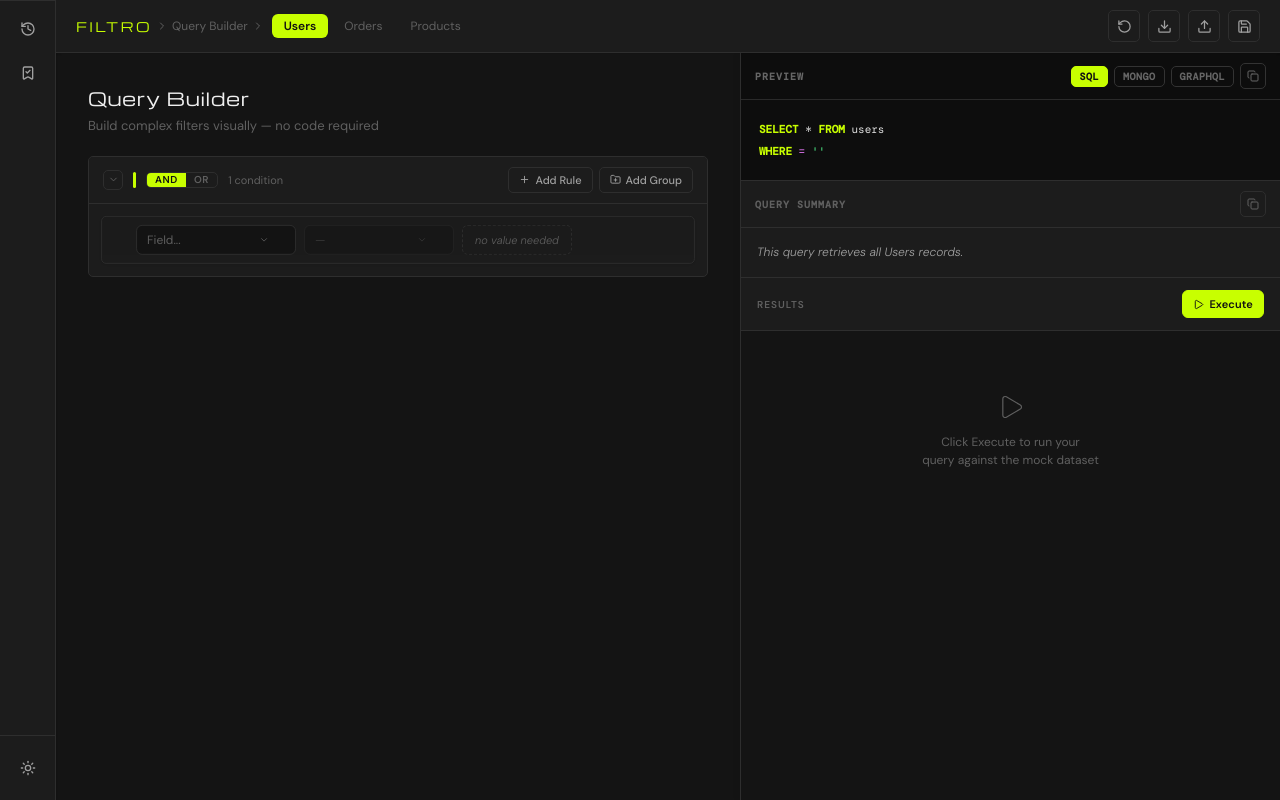
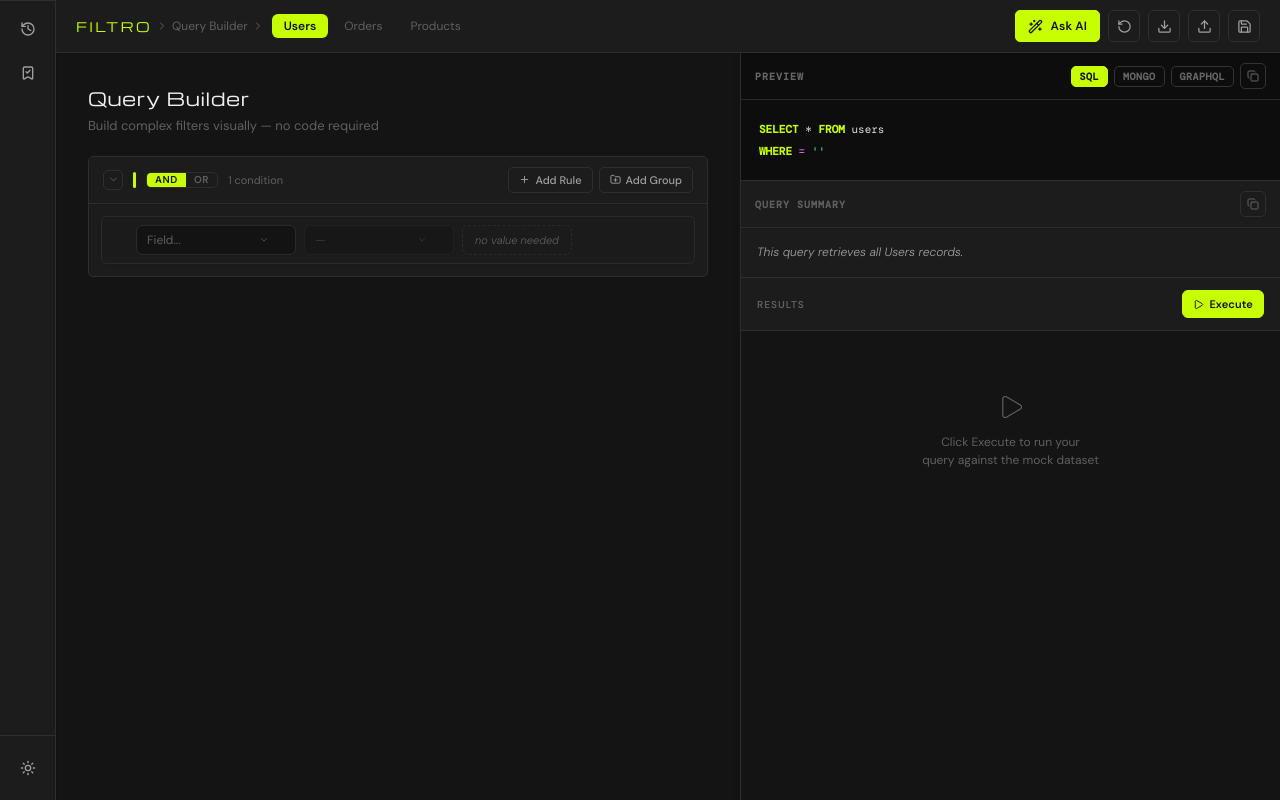
Before and after one commit to JasmineODaniel/Filtro, a Next.js app: page /builder in a window 1280 px wide. Built offline with nearby package versions, Linux system fonts and the light colour scheme.

Commit message:
ui: wire Ask AI button, Wand2 icon, light-mode preview, font fix

```diff
--- a/src/app/globals.css
+++ b/src/app/globals.css
@@ -1,4 +1,4 @@
-@import url('https://fonts.googleapis.com/css2?family=DM+Sans:ital,opsz,wght@0,9..40,300;0,9..40,400;0,9..40,500;0,9..40,600;1,9..40,300&family=DM+Mono:wght@400;500&display=swap');
+@import url('https://fonts.googleapis.com/css2?family=DM+Sans:ital,opsz,wght@0,9..40,300;0,9..40,400;0,9..40,500;0,9..40,600;1,9..40,300&family=DM+Mono:wght@400;500&family=Michroma&display=swap');
 @import "tailwindcss";
 
 :root {
@@ -33,13 +33,13 @@
   --syntax-keyword: #10b981;
   --syntax-value: #16a34a;
   --syntax-operator: #9333ea;
-  --preview-bg: #0d0d0d;
-  --preview-text: #e0e0e0;
-  --preview-border: #2a2a2a;
-  --preview-btn-border: #333333;
+  --preview-bg: #f8f8f5;
+  --preview-text: #111111;
+  --preview-border: #e2e2dd;
+  --preview-btn-border: #d0d0cb;
   --preview-btn-text: #666666;
-  --table-header-bg: #2d2d2d;
-  --table-header-text: #ffffff;
+  --table-header-bg: #f0f0eb;
+  --table-header-text: #111111;
   --radius-sm: 6px;
   --radius: 5px;
   --radius-lg: 10px;
@@ -54,6 +54,7 @@
   --space-8: 32px;
   --font-sans: 'DM Sans', sans-serif;
   --font-mono: 'DM Mono', monospace;
+  --font-display: 'Michroma', sans-serif;
 }
 
 .dark {
@@ -81,6 +82,13 @@
   --syntax-field: #60a5fa;
   --syntax-value: #4ade80;
   --syntax-operator: #e879f9;
+  --preview-bg: #0d0d0d;
+  --preview-text: #e0e0e0;
+  --preview-border: #2a2a2a;
+  --preview-btn-border: #333333;
+  --preview-btn-text: #666666;
+  --table-header-bg: #2d2d2d;
+  --table-header-text: #ffffff;
 }
 
 * {
@@ -138,3 +146,18 @@ input:focus, select:focus {
   0%, 80%, 100% { transform: translateY(0); opacity: 0.4; }
   40%           { transform: translateY(-8px); opacity: 1; }
 }
+
+@keyframes spin {
+  from { transform: rotate(0deg); }
+  to   { transform: rotate(360deg); }
+}
+
+@keyframes fadeIn {
+  from { opacity: 0; transform: translateY(4px); }
+  to   { opacity: 1; transform: translateY(0); }
+}
+
+@keyframes slideUp {
+  from { opacity: 0; transform: translateY(8px); }
+  to   { opacity: 1; transform: translateY(0); }
+}
--- a/src/app/layout.tsx
+++ b/src/app/layout.tsx
@@ -1,25 +1,5 @@
 import type { Metadata } from 'next'
-import { DM_Sans, DM_Mono, Michroma } from 'next/font/google'
 import './globals.css'
-
-const dmSans = DM_Sans({
-  subsets: ['latin'],
-  weight: ['300', '400', '500', '600'],
-  style: ['normal', 'italic'],
-  variable: '--font-sans',
-})
-
-const dmMono = DM_Mono({
-  subsets: ['latin'],
-  weight: ['400', '500'],
-  variable: '--font-mono',
-})
-
-const michroma = Michroma({
-  subsets: ['latin'],
-  weight: '400',
-  variable: '--font-display',
-})
 
 export const metadata: Metadata = {
   title: 'Filtro',
@@ -32,7 +12,7 @@ export default function RootLayout({
   children: React.ReactNode
 }) {
   return (
-    <html lang="en" className={`${dmSans.variable} ${dmMono.variable} ${michroma.variable}`} suppressHydrationWarning>
+    <html lang="en" suppressHydrationWarning>
       <head>
         <script dangerouslySetInnerHTML={{
           __html: `(function(){try{var t=localStorage.getItem('filtro-theme');document.documentElement.classList.toggle('dark',t?t==='dark':true)}catch(e){document.documentElement.classList.add('dark')}})();`
--- a/src/components/builder/Toolbar.tsx
+++ b/src/components/builder/Toolbar.tsx
@@ -11,6 +11,7 @@ import { Check, Menu, X, History, BookmarkCheck, Sun, Moon, ChevronRight } from
 import { FiltroLogo } from '@/components/ui/FiltroLogo'
 import HistoryPanel from './HistoryPanel'
 import PresetsPanel from './PresetsPanel'
+import { GenerateQueryModal } from './GenerateQueryModal'
 
 type DrawerPanel = 'history' | 'presets' | null
 
@@ -23,6 +24,7 @@ export default function Toolbar() {
   const [drawerOpen, setDrawerOpen] = useState(false)
   const [drawerPanel, setDrawerPanel] = useState<DrawerPanel>(null)
   const [pdfLoading, setPdfLoading] = useState(false)
+  const [showGenerateModal, setShowGenerateModal] = useState(false)
   const isMobile = useIsMobile()
 
   const closeDrawer = useCallback(() => {
@@ -213,6 +215,18 @@ export default function Toolbar() {
         )}
 
         <div style={{ display: 'flex', alignItems: 'center', gap: 'var(--space-2)' }}>
+          <Button
+            variant="accent"
+            size="md"
+            label="Ask AI to build a query"
+            title="Ask AI to build a query"
+            onClick={() => setShowGenerateModal(true)}
+            style={isMobile ? { width: '32px', padding: 0 } : { paddingLeft: 'var(--space-3)', paddingRight: 'var(--space-3)', gap: 'var(--space-2)' }}
+          >
+            <Icon name="wand2" size={15} />
+            {!isMobile && <span style={{ fontSize: '12px', fontWeight: 700, letterSpacing: '0.01em' }}>Ask AI</span>}
+          </Button>
+
           <Button
             variant="primary"
             size="md"
@@ -582,6 +596,8 @@ export default function Toolbar() {
           Preset saved
         </div>
       )}
+
+      {showGenerateModal && <GenerateQueryModal onClose={() => setShowGenerateModal(false)} />}
     </>
   )
 }
--- a/src/components/ui/Icon.tsx
+++ b/src/components/ui/Icon.tsx
@@ -24,6 +24,7 @@ import {
   Calendar,
   List,
   ToggleLeft,
+  Wand2,
   LucideProps,
 } from 'lucide-react'
 
@@ -51,6 +52,7 @@ export const Icons = {
   calendar: Calendar,
   list: List,
   toggle: ToggleLeft,
+  wand2: Wand2,
 } as const
 
 export type IconName = keyof typeof Icons
```
